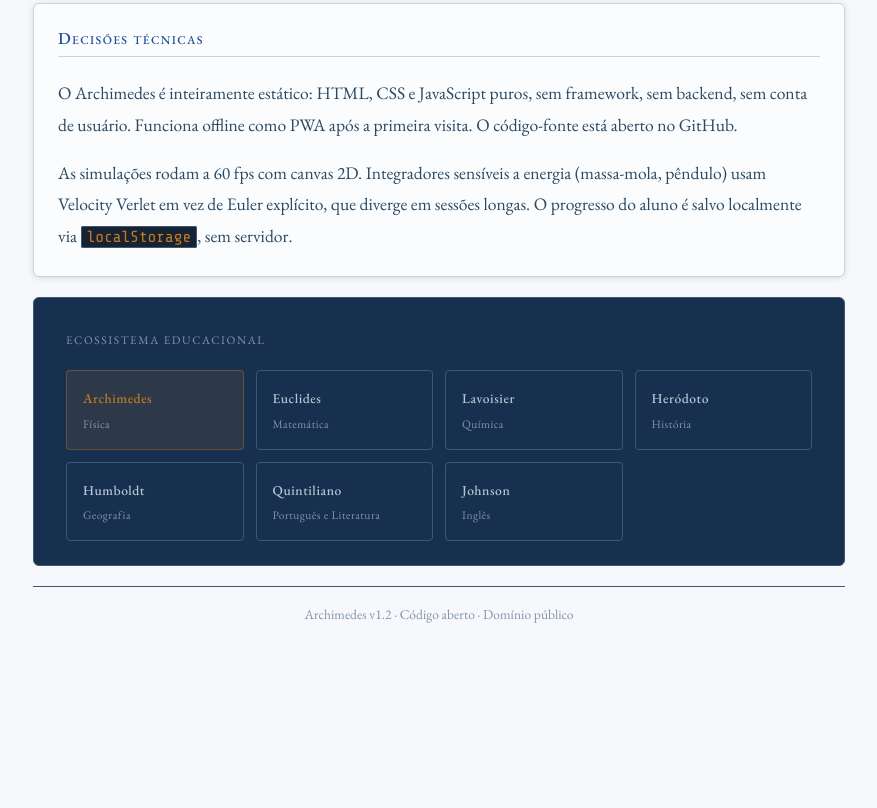
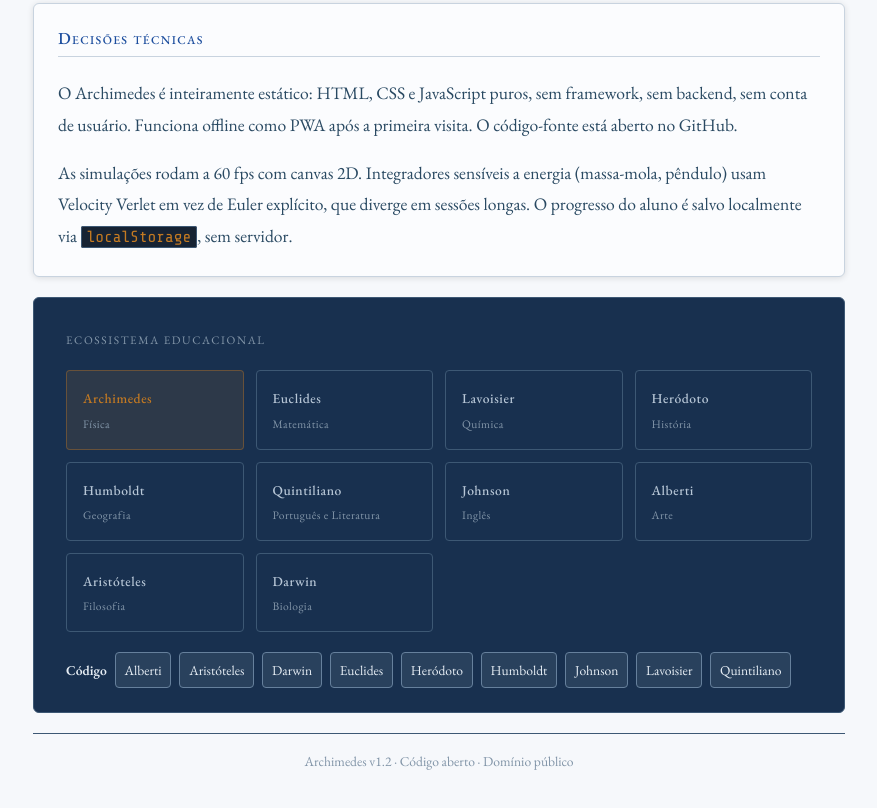
Before and after one commit to LuddEvergard3n/archimedes, a website: page sobre.html in a window 1280 px wide. Shown: the part 1564-2372 px from the top of the page, without its empty margins (201-1078 px from the left). Before the commit the page ends 2269 px from the top, so only its background shows below. Drawn offline with nearby package versions, Linux system fonts and the light colour scheme.

Commit message:
fix: integrate ecosystem links in existing sections

```diff
--- a/sobre.html
+++ b/sobre.html
@@ -262,6 +262,25 @@
       letter-spacing: 0.04em;
     }
 
+    .eco-code {
+      display: flex;
+      flex-wrap: wrap;
+      gap: var(--space-2);
+      align-items: center;
+      margin-top: var(--space-5);
+      color: var(--inst-text-secondary);
+      font-size: var(--text-sm);
+    }
+    .eco-code a {
+      color: var(--inst-text-primary);
+      background: var(--inst-bg-hover);
+      border: 1px solid var(--inst-border-mid);
+      border-radius: var(--radius-base);
+      padding: .35rem .55rem;
+      text-decoration: none;
+    }
+    .eco-code a:hover, .eco-code a:focus-visible { color: var(--amber); border-color: var(--amber); }
+
     /* Rodapé */
     .sobre-footer {
       text-align: center;
@@ -452,7 +471,20 @@
           <span class="eco-card__nome">Johnson</span>
           <span class="eco-card__area">Inglês</span>
         </a>
+        <a class="eco-card" href="https://luddevergard3n.github.io/alberti/" target="_blank" rel="noopener noreferrer">
+          <span class="eco-card__nome">Alberti</span>
+          <span class="eco-card__area">Arte</span>
+        </a>
+        <a class="eco-card" href="https://luddevergard3n.github.io/aristoteles/" target="_blank" rel="noopener noreferrer">
+          <span class="eco-card__nome">Aristóteles</span>
+          <span class="eco-card__area">Filosofia</span>
+        </a>
+        <a class="eco-card" href="https://luddevergard3n.github.io/darwin/" target="_blank" rel="noopener noreferrer">
+          <span class="eco-card__nome">Darwin</span>
+          <span class="eco-card__area">Biologia</span>
+        </a>
       </div>
+      <div class="eco-code"><strong>Código</strong><a href="https://github.com/LuddEvergard3n/alberti" target="_blank" rel="noopener">Alberti</a><a href="https://github.com/LuddEvergard3n/aristoteles" target="_blank" rel="noopener">Aristóteles</a><a href="https://github.com/LuddEvergard3n/darwin" target="_blank" rel="noopener">Darwin</a><a href="https://github.com/LuddEvergard3n/euclides" target="_blank" rel="noopener">Euclides</a><a href="https://github.com/LuddEvergard3n/Herodoto" target="_blank" rel="noopener">Heródoto</a><a href="https://github.com/LuddEvergard3n/humboldt" target="_blank" rel="noopener">Humboldt</a><a href="https://github.com/LuddEvergard3n/johnson-english" target="_blank" rel="noopener">Johnson</a><a href="https://github.com/LuddEvergard3n/lavoisier" target="_blank" rel="noopener">Lavoisier</a><a href="https://github.com/LuddEvergard3n/quintiliano" target="_blank" rel="noopener">Quintiliano</a></div>
     </div>
 
     <!-- Rodapé -->
```
Also changed, not shown: index.html (+0 -14 lines).
